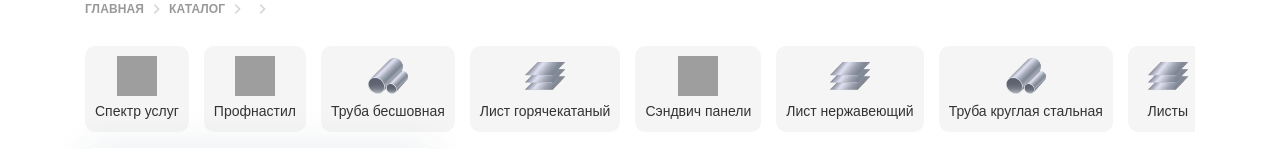
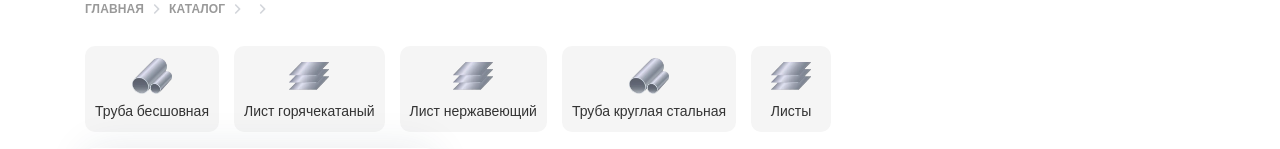
Before and after one commit to tab1k/steelfed.kz, a Django app: template src/templates/product/product_list.html in a window 1280 px wide. Shown: the part 106-255 px from the top of the page. Run offline with Django 5.2, Linux system fonts and the light colour scheme; the template is opened without the code that fills it, so the values that code supplies are empty; some libraries are stand-ins or nearby versions; grey boxes are pictures that could not be loaded.

```diff
--- a/src/templates/product/product_list.html
+++ b/src/templates/product/product_list.html
@@ -98,19 +98,6 @@
         <div class="container mb-3 mt-1 p-0">
             <div class="categories">
 
-			<a href="{% url 'main:services' %}">
-				<div class="category">
-					<img src="{% static 'images/tech/servicesss.png' %}" alt="Доставка" />
-					<span>Спектр услуг</span>
-				</div>
-			</a>
-
-			<a href="https://c-sp.kz/profnastil/products/">
-				<div class="category">
-					<img src="{% static 'images/tech/proff.png' %}" alt="Доставка" />
-					<span>Профнастил</span>
-				</div>
-			</a>
 
 			<a href="https://c-sp.kz/besshovnye-stalnye-truby/products/">
 				<div class="category">
@@ -126,12 +113,6 @@
 				</div>
 			</a>
 
-			<a href="https://c-sp.kz/sendvich-paneli/products/">
-				<div class="category">
-					<img src="{% static 'images/tech/san.png' %}" alt="Бургеры" />
-					<span>Сэндвич панели</span>
-				</div>
-			</a>
 
 			<a href="https://c-sp.kz/category/nerzhaveyushie-listy/">
 				<div class="category">
```
